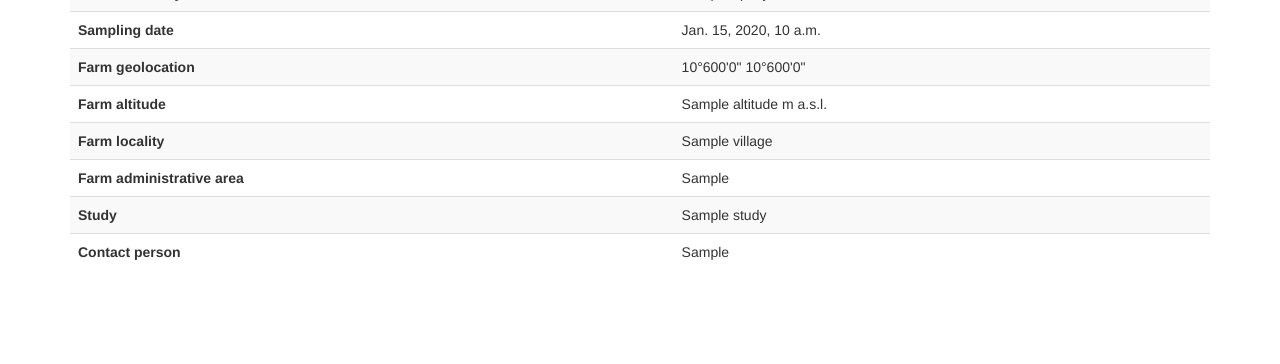
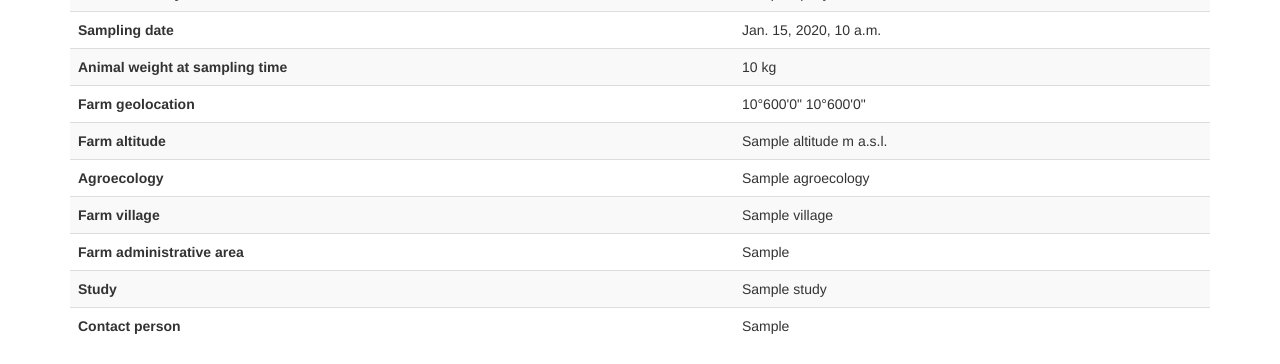
Before and after one commit to cezar77/ctlgh_data_portal, a Django app: template dataportal/modules/chickens/templates/chickens/animal_detail.html in a window 1280 px wide. Shown: the part 820-1184 px from the top of the page. Before the commit the page ends 1080 px from the top, so only its background shows below. Run offline with Django 3.2, Linux system fonts and the light colour scheme; the template is opened without the code that fills it: most values are stand-ins (such as "Sample title", 1, 10 or a date in 2020); some libraries are stand-ins or nearby versions.

Commit message:
Add more values in the detail view for chickens

```diff
--- a/dataportal/modules/chickens/templates/chickens/animal_detail.html
+++ b/dataportal/modules/chickens/templates/chickens/animal_detail.html
@@ -29,6 +29,10 @@
       <td>{{ animal.sampling.date }}</td>
     </tr>
     <tr>
+      <th>Animal weight at sampling time</th>
+      <td>{{ animal.sampling.weight }} kg</td>
+    </tr>
+    <tr>
       <th>Farm geolocation</th>
       <td>{{ animal.farm.geolocation.x|longitude }} {{ animal.farm.geolocation.y|latitude }}</td>
     </tr>
@@ -37,7 +41,11 @@
       <td>{{ animal.farm.altitude }} m a.s.l.</td>
     </tr>
     <tr>
-      <th>Farm locality</th>
+      <th>Agroecology</th>
+      <td>{{ animal.farm.agroecology }}</td>
+    </tr>
+    <tr>
+      <th>Farm village</th>
       <td>{{ animal.farm.village }}</td>
     </tr>
     <tr>
```
